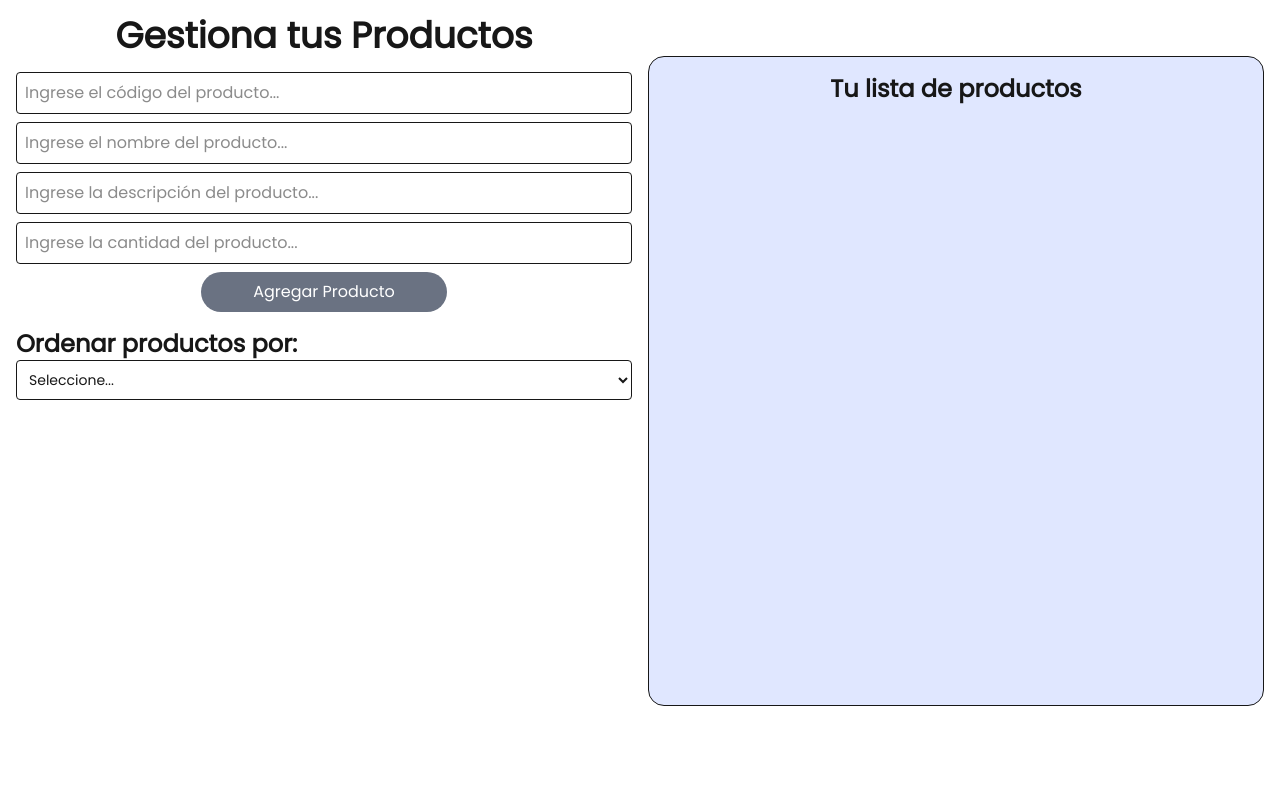
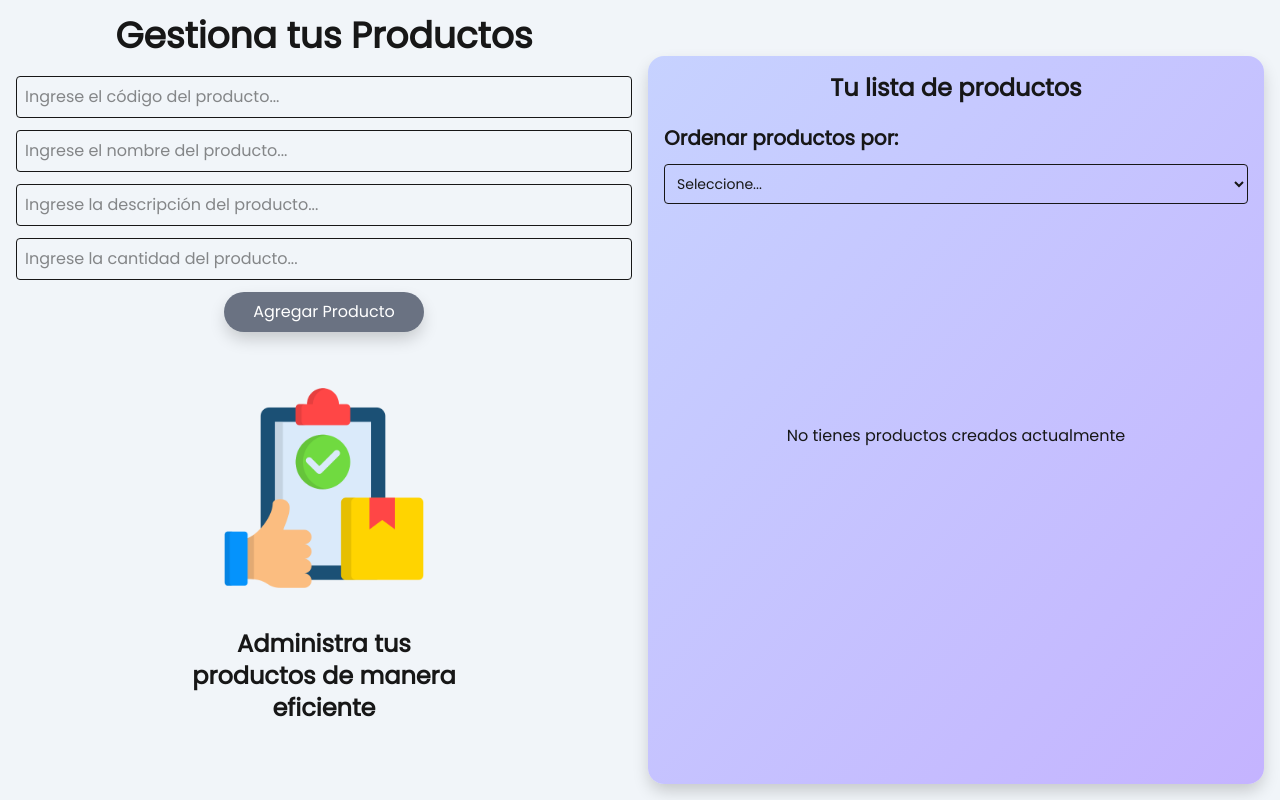
Before and after one commit to camilo520/camilo-cuevas-prueba, a Next.js app: page / in a window 1280 px wide. Built offline with nearby package versions, Linux system fonts and the light colour scheme.

Commit message:
feat: prueba completa

```diff
--- a/src/app/globals.css
+++ b/src/app/globals.css
@@ -42,3 +42,26 @@ body {
 .no-arrows {
   -moz-appearance: textfield;
 }
+
+.custom-scrollbar {
+  scrollbar-width: thin;
+  scrollbar-color: #59549c;
+}
+
+::-webkit-scrollbar-track {
+  width: 10px;
+}
+
+::-webkit-scrollbar-thumb {
+  background: #59549c;
+  border-radius: 10px;
+}
+
+::-webkit-scrollbar-thumb:hover {
+  background: rgb(90, 53, 119);
+}
+
+::-webkit-scrollbar {
+  width: 5px;
+  height: 10px;
+}
--- a/src/app/page.tsx
+++ b/src/app/page.tsx
@@ -1,6 +1,7 @@
 "use client";
 import ProductForm from "@/components/ProductForm";
 import ProductList from "@/components/ProductList";
+import Image from "next/image";
 import { useState } from "react";
 
 export interface Product {
@@ -48,15 +49,32 @@ export default function ProductApp() {
   });
 
   return (
-    <div className="p-4 flex flex-row justify-between gap-4 bg-white h-screen">
+    <div className="p-4 flex flex-row justify-between gap-4 bg-slate-100 h-screen ">
       <div className="w-1/2">
-        <h1 className="text-4xl font-bold mb-4 flex justify-center text-center">
+        <h1 className="text-4xl font-bold mb-5 flex justify-center text-center">
           Gestiona tus Productos
         </h1>
         <ProductForm products={products} onAddProduct={addProduct} />
-
-        <div className="mb-4 flex flex-col justify-start ">
-          <label className="font-bold text-2xl">Ordenar productos por: </label>
+        <div className="flex flex-col justify-center p-10 gap-10">
+          <Image
+            src={"/assets/prueba-de-producto.png"}
+            alt="Imagen Producto"
+            width={200}
+            height={200}
+            className="flex self-center"
+          />
+          <p className="text-center font-bold text-2xl pl-30 pr-30">
+            Administra tus productos de manera eficiente
+          </p>
+        </div>
+      </div>
+      <div className="pt-10 flex w-1/2 justify-center ">
+        <div className="flex w-full justify-start flex-col gap-5 p-4 rounded-2xl shadow-[0px_8px_17px_-2px_rgba(0,_0,_0,_0.2)] bg-gradient-to-tl from-violet-300 to-indigo-200">
+          <h2 className="text-2xl font-bold self-center text-center">
+            Tu lista de productos
+          </h2>
+          <div className=" flex flex-col justify-start gap-3">
+            <label className="font-bold text-xl">Ordenar productos por: </label>
             <select
               onChange={(e) => setSortBy(e.target.value as keyof Product)}
               className="border p-2 rounded cursor-pointer text-sm"
@@ -68,12 +86,7 @@ export default function ProductApp() {
               <option value="creacion">Fecha de Creación</option>
             </select>
           </div>
-      </div>
-      <div className="pt-10 flex w-1/2 justify-center ">
-        <div className="flex w-full justify-start flex-col gap-5 p-4 h-[650px] overflow-y-auto rounded-2xl border-1 bg-indigo-100">
-          <h2 className="text-2xl font-bold self-center text-center">
-            Tu lista de productos
-          </h2>
+          <div className=" max-h-[600px] overflow-y-auto">
             <ProductList
               products={sortedProducts}
               onDeleteProduct={deleteProduct}
@@ -81,5 +94,6 @@ export default function ProductApp() {
           </div>
         </div>
       </div>
+    </div>
   );
 }
--- a/src/components/ProductForm.tsx
+++ b/src/components/ProductForm.tsx
@@ -36,6 +36,10 @@ const ProductForm: React.FC<ProductFormProps> = ({
     }
   };
 
+  const handleWheel = (e: React.WheelEvent<HTMLInputElement>) => {
+    e.currentTarget.blur();
+  };
+
   const isSubmitted =
     newProduct.codigo > 0 &&
     newProduct.nombre.trim() !== "" &&
@@ -43,7 +47,7 @@ const ProductForm: React.FC<ProductFormProps> = ({
     newProduct.cantidad > 0;
 
   return (
-    <div className="mb-4 flex flex-col gap-2">
+    <div className="mb-4 flex flex-col gap-3">
       <input
         type="number"
         placeholder="Ingrese el código del producto..."
@@ -52,6 +56,7 @@ const ProductForm: React.FC<ProductFormProps> = ({
           setNewProduct({ ...newProduct, codigo: Number(e.target.value) })
         }
         onKeyDown={handleKeyDown}
+        onWheel={handleWheel}
         className="border p-2 rounded no-arrows "
       />
       <input
@@ -80,12 +85,13 @@ const ProductForm: React.FC<ProductFormProps> = ({
           setNewProduct({ ...newProduct, cantidad: Number(e.target.value) })
         }
         onKeyDown={handleKeyDown}
+        onWheel={handleWheel}
         className="border p-2 rounded no-arrows"
       />
       <button
         onClick={handleSubmit}
         disabled={!isSubmitted}
-        className={` text-white p-2 w-[40%] self-center rounded-3xl ${
+        className={` text-white p-2 w-[200px] self-center rounded-3xl  shadow-[0px_8px_17px_-2px_rgba(0,_0,_0,_0.2)] ${
           !isSubmitted
             ? "cursor-not-allowed bg-gray-500"
             : "cursor-pointer bg-green-800 hover:bg-green-700 "
--- a/src/components/ProductItem.tsx
+++ b/src/components/ProductItem.tsx
@@ -9,25 +9,33 @@ interface ProductItemProps {
 
 const ProductItem: React.FC<ProductItemProps> = ({ product, onDelete }) => {
   return (
-    <li className="border p-2 rounded mb-2 flex justify-between items-center">
+    <li className="p-2 ">
+      <div className="shadow-[0px_0px_8px_0px_rgba(0,_0,_0,_0.2)] p-2 rounded mb-2 flex justify-between items-center">
         <div>
-        <p className="text-xl">
+          <p className="text-xl ">
             <strong>{product.nombre}</strong>
           </p>
           <p>Descripción: {product.descripcion}</p>
           <p>
             <small>
-            Código:{product.codigo} | Cantidad: {product.cantidad} | Creación:{" "}
-            {new Date(product.fecha).toLocaleDateString()}
+              Código: {product.codigo} | Cantidad: {product.cantidad} |
+              Creación: {new Date(product.fecha).toLocaleDateString()}
             </small>
           </p>
         </div>
         <button
           onClick={() => onDelete(product.codigo)}
-        className="bg-red-500 text-white w-[50px] rounded cursor-pointer"
+          className="bg-red-400  w-[40px] rounded cursor-pointer  hover:bg-red-500"
         >
-        <Image src={"/assets/trash.svg"} alt="trash" width={100} height={100} />
+          <Image
+            src={"/assets/trash.svg"}
+            alt="trash"
+            width={100}
+            height={100}
+            className="hover:invert-[.99]"
+          />
         </button>
+      </div>
     </li>
   );
 };
--- a/src/components/ProductList.tsx
+++ b/src/components/ProductList.tsx
@@ -12,7 +12,10 @@ const ProductList: React.FC<ProductListProps> = ({
   onDeleteProduct,
 }) => {
   return (
+    <div>
+      {products.length ? (
         <ul>
+          <div>
             {products.map((product) => (
               <ProductItem
                 key={product.codigo}
@@ -20,7 +23,16 @@ const ProductList: React.FC<ProductListProps> = ({
                 onDelete={onDeleteProduct}
               />
             ))}
+          </div>
         </ul>
+      ) : (
+        <div className="flex flex-col mt-50">
+          <p className="flex self-center justify-center text-center">
+            No tienes productos creados actualmente
+          </p>
+        </div>
+      )}
+    </div>
   );
 };
 
```
Also changed, not shown: public/assets/prueba-de-producto.png (added). Lines whose indentation alone changed are shown as unchanged.
